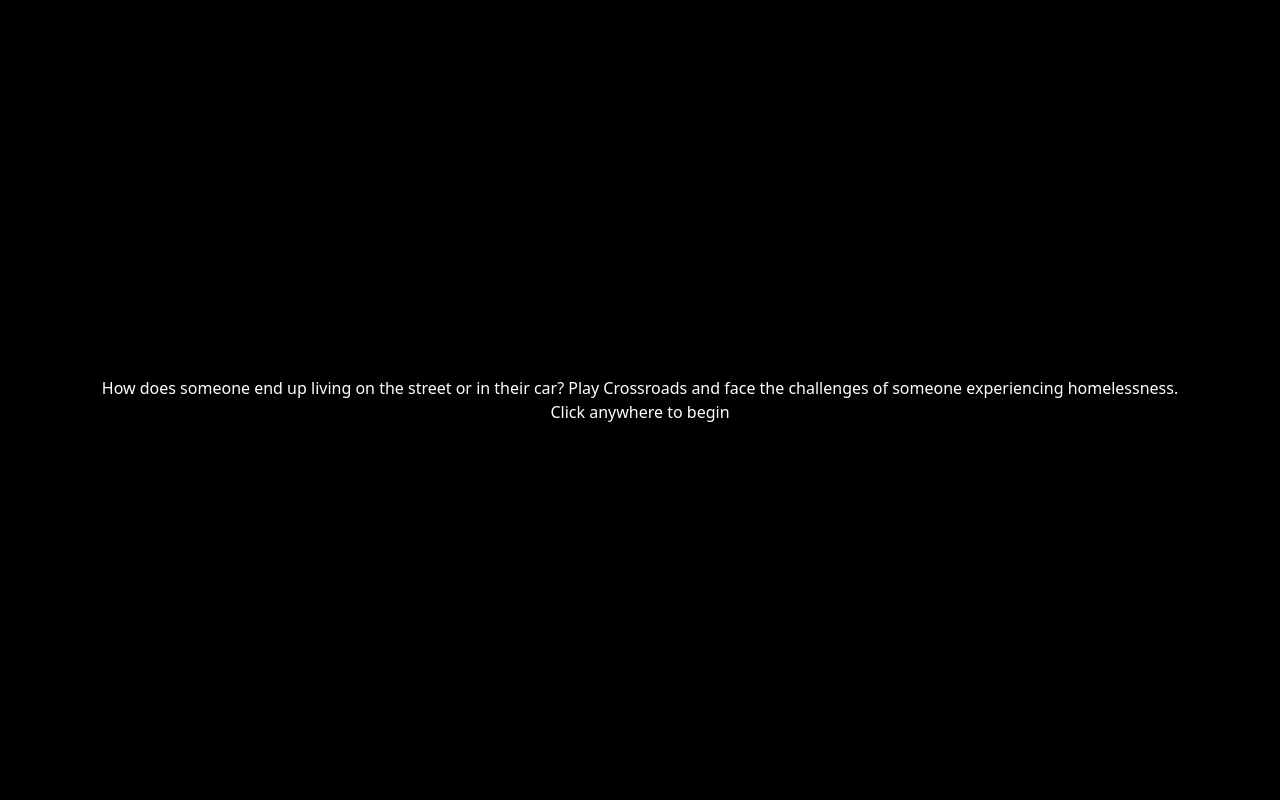
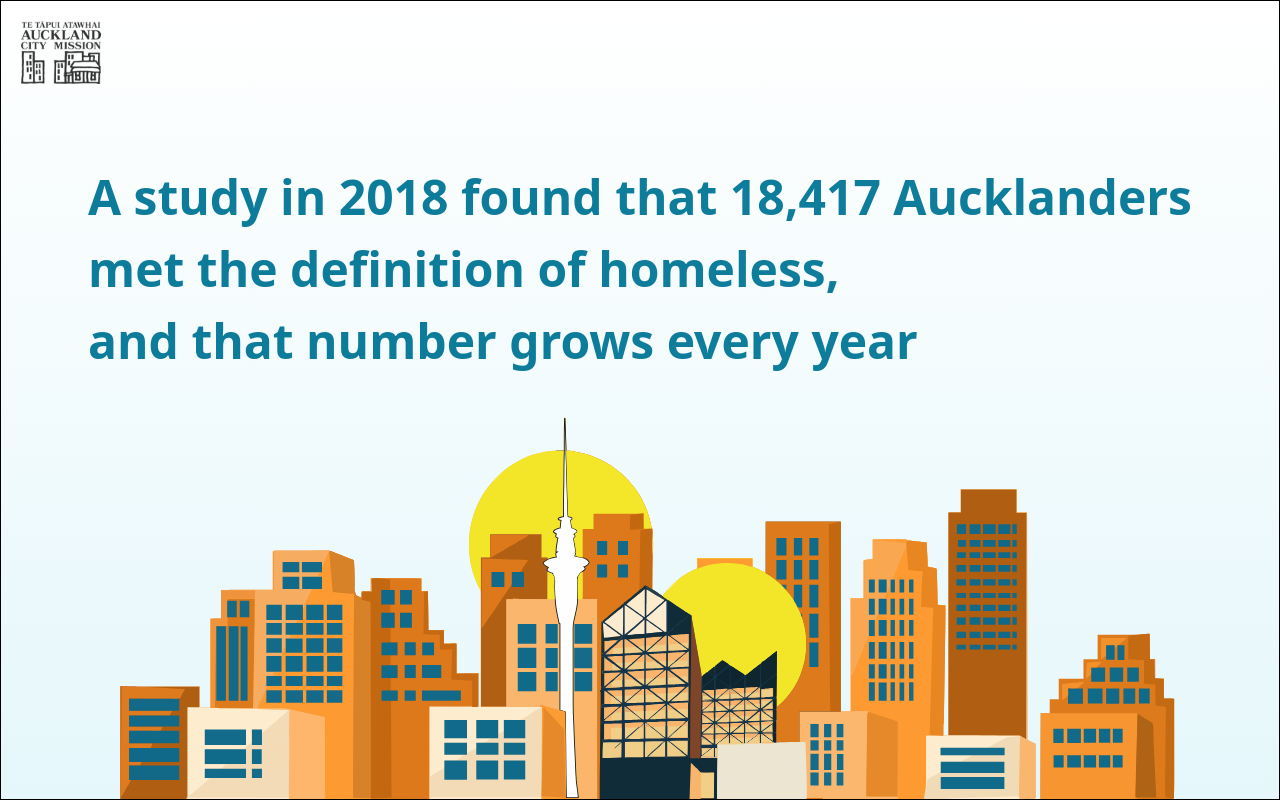
Before and after one commit to pouyaniranpour/wims, a React (Vite) app: page / in a window 1280 px wide. Built offline with nearby package versions, Linux system fonts and the light colour scheme.

Commit message:
Added a landing page

```diff
--- a/src/App.css
+++ b/src/App.css
@@ -1,15 +1,68 @@
-@import url('https://fonts.googleapis.com/css2?family=IBM+Plex+Mono:ital,wght@0,100;0,200;0,300;0,400;0,500;0,600;0,700;1,100;1,200;1,300;1,400;1,500;1,600;1,700&family=Pangolin&display=swap');
+
 @import "tailwindcss/base";
 
 @import "tailwindcss/components";
 
 @import "tailwindcss/utilities";
 
-
+@import url('https://fonts.googleapis.com/css2?family=IBM+Plex+Mono:ital,wght@0,100;0,200;0,300;0,400;0,500;0,600;0,700;1,100;1,200;1,300;1,400;1,500;1,600;1,700&family=Pangolin&display=swap');
+@import url('https://fonts.googleapis.com/css2?family=IBM+Plex+Sans:ital,wght@0,100;0,200;0,300;0,400;0,500;0,600;0,700;1,100;1,200;1,300;1,400;1,500;1,600;1,700&display=swap');
 
 .round {
   border-radius: 50%
 }
+
+/* ================= */
+/* Define the fade-in keyframes */
+@keyframes fadeIn {
+  0% { opacity: 0; }
+  100% { opacity: 1; }
+}
+@keyframes fadeInOut {
+  0% { opacity: 0; }
+  50% { opacity: 1; }
+  100% { opacity: 0; }
+}
+
+
+/* Style for each line of text */
+
+
+/* Apply different delays for each line */
+.frame1 {
+  opacity: 0; /* Start hidden */
+  animation: fadeInOut 2s ease-in-out forwards;
+  animation-delay: 0s; /* Starts immediately */
+}
+
+.frame2 {
+  opacity: 0; /* Start hidden */
+  animation: fadeIn 1s ease-in-out forwards;
+  animation-delay: 1.75s; /* Starts 1 second after the previous */
+}
+
+.frame3 {
+  opacity: 0; /* Start hidden */
+  animation: fadeInOut 6s ease-in-out forwards;
+  animation-delay: 2s; /* Starts 1 second after the previous */
+}
+.frame4 {
+  opacity: 0; /* Start hidden */
+  animation: fadeInOut 5s ease-in-out forwards;
+  animation-delay: 7s; /* Starts 1 second after the previous */
+}
+.frame5 {
+  opacity: 0; /* Start hidden */
+  animation: fadeIn 1s ease-in-out forwards;
+  animation-delay: 11s; /* Starts 1 second after the previous */
+}
+.frame6 {
+  opacity: 0; /* Start hidden */
+  animation: fadeIn 1s ease-in-out forwards;
+  animation-delay: 14s; /* Starts 1 second after the previous */
+}
+
+
 /* * {
   box-sizing: border-box;
 }
--- a/src/App.jsx
+++ b/src/App.jsx
@@ -1,6 +1,7 @@
 // import './App.css'
 import { useState } from 'react';
 import Game from './components/Game';
+import OpeningScreen from './components/OpeningScreen';
 
 
 function App() {
@@ -8,11 +9,12 @@
     return (
         <div className="relative h-screen ">
             {isModalShowing ?
-                <div className='absolute inset-0 flex flex-col items-center justify-center size-full bg-black text-white 600' onClick={() => setIsModalShowing(!isModalShowing)}>
-                    <p>How does someone end up living on the street or in their car? Play Crossroads and face the challenges of someone experiencing homelessness.</p>
+                // <div className='absolute inset-0 flex flex-col items-center justify-center size-full bg-black text-white 600' onClick={() => setIsModalShowing(!isModalShowing)}>
+                //     <p>How does someone end up living on the street or in their car? Play Crossroads and face the challenges of someone experiencing homelessness.</p>
 
-                    <p>Click anywhere to begin</p>
-                </div>
+                //     <p>Click anywhere to begin</p>
+                // </div>
+                <OpeningScreen />
                 :
                 <Game/>
             }
--- a/src/components/Game.jsx
+++ b/src/components/Game.jsx
@@ -4,7 +4,6 @@
 import Lottie from "lottie-react";
 import coinToss from '../assets/coinToss.json';
 import CharacterSelection from './CharacterSelection';
-// import CharacterSelection from './CharacterSelection';
 
 const Game = () => {
   const [scenario, setScenario] = useState();
--- /dev/null
+++ b/src/components/OpeningScreen.jsx
@@ -0,0 +1,19 @@
+import "../App.css";
+function OpeningScreen() {
+  return (
+      <div className="bg-gradient-to-t from-[#E5F7FB] to-white absolute inset-0 flex flex-col items-center justify-center size-full">
+
+          <div className="relative border border-black flex justify-center items-center w-full h-full">
+              <img className="w-20 absolute left-5 top-5  frame2" src="/landingPage/acmLogo.svg" alt="acm logo" />
+              <img className="w-48 absolute top-50 left-50 frame1" src="/landingPage/acmLogo.svg" alt="acm logo" />
+              <div className="absolute top-40 left-50 font-ibm-plex-sans leading-[72px] text-5xl text-[#007596] font-bold frame3">A study in 2018 found that 18,417 Aucklanders <br /> met the definition of homeless, <br />and that number grows every year</div>
+              <div className="absolute top-40 left-50 font-ibm-plex-sans leading-[72px] text-5xl text-[#007596] font-bold frame4">We believe the best way to tackle this issue,<br /> is through our youth - the future of New Zealand</div>
+              <div className="absolute top-40 left-50 font-ibm-plex-sans leading-[72px] text-5xl text-[#007596] font-bold frame5">Are you ready to enter our world and see for<br />  yourself the true challenges those who<br /> experience homelessness face?</div>
+            <div className="absolute bottom-50 right-96 bg-white shadow-custom-darker flex justify-center items-center border border-black rounded-full w-64 h-12 text-xl font-pangolin frame6">Let's begin</div>
+              <img className="absolute bottom-0 frames frame2" src="/landingPage/acm-cityscape.svg" alt="acm cityscape" />
+
+      </div>
+    </div>
+  );
+}
+export default OpeningScreen;
--- a/tailwind.config.cjs
+++ b/tailwind.config.cjs
@@ -12,7 +12,8 @@
     extend: {
       fontFamily: {
         'ibm-plex-mono': ['"IBM Plex Mono"', 'regular'],
-        'pangolin': ['Pangolin', 'regular']
+        'pangolin': ['Pangolin', 'regular'],
+        'ibm-plex-sans': ['"IBM Plex Sans', 'regular']
       },
       boxShadow: {
         'custom-dark': '0 4px 8px rgba(0, 0, 0, 0.5)', // Darker shadow
@@ -20,8 +21,10 @@
       },
       backgroundImage: {
         'gradient-radial': 'radial-gradient(var(--tw-gradient-stops))',
-      }
+      },
     },
+
+
   },
   plugins: [],
 }
```
Also changed, not shown: public/landingPage/acm-cityscape.svg (added), public/landingPage/acmLogo.svg (added).
